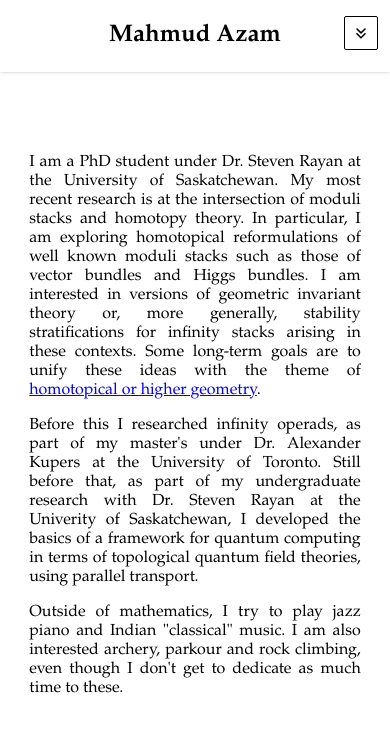
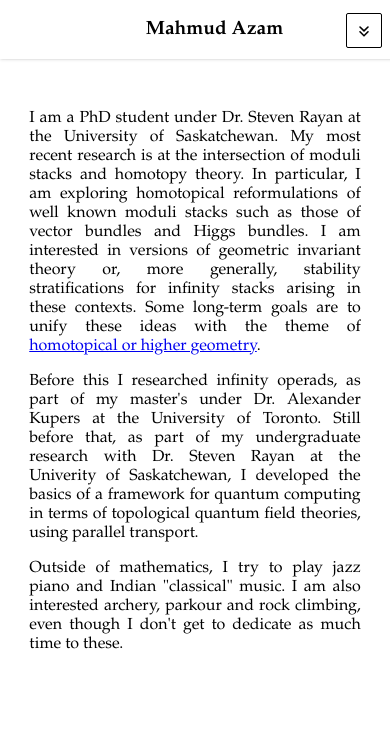
Before and after one commit to mahmudazam/mahmudazam.github.io, a React (Create React App) app: page /#/ in a window 390 px wide. Shown: the top 732 px of the page. Built offline with nearby package versions, Linux system fonts and the light colour scheme.

Commit message:
Improve Responsiveness throughout

```diff
--- a/src/CV/CV.module.css
+++ b/src/CV/CV.module.css
@@ -1,8 +1,22 @@
 
 .main {
   text-align: left;
+
   @media only screen and (min-width: 768px) {
-    padding-left: 25%;
-    padding-right: 25%;
+    padding-left: 7.5vw;
+    padding-right: 7.5vw;
+  }
+
+  @media only screen and (min-width: 1024px) {
+    padding-left: 11vw;
+    padding-right: 11vw;
+  }
+  @media only screen and (min-width: 1280px) {
+    padding-left: 15vw;
+    padding-right: 15vw;
+  }
+  @media only screen and (min-width: 1536px) {
+    padding-left: 20vw;
+    padding-right: 20vw;
   }
 }
--- a/src/CV/CV.tsx
+++ b/src/CV/CV.tsx
@@ -13,10 +13,10 @@ import {
 } from './Data';
 
 // CSS
-import _cvCSS from './CV.module.css';
-import _basicPage from '../Common/BasicPage.module.css';
-const cvCSS = _cvCSS['main'];
-const basicPageCSS = _basicPage['main'];
+import _basicPageCSS from '../Common/BasicPage.module.css';
+import _cvPageCSS from './CV.module.css';
+const basicPageCSS = _basicPageCSS['main'];
+const cvPageCSS = _cvPageCSS['main']
 //const textAlignRight_above768 = _responsive['text-align-right-above-768'];
 // End CSS
 
@@ -31,7 +31,7 @@ export function CVEntry(props : {
   const { title, description, period, children } = props;
   return (
     <div className="mt-2">
-      <span className="inline-block md:w-3/5 max-md:w-full">
+      <span className="inline-block md:w-3/5 w-full">
       <span className="font-bold">{title}</span>
         {description &&
           <span className="max-sm:hidden">
@@ -39,7 +39,7 @@ export function CVEntry(props : {
           </span>
         }
       </span>
-      <span className="inline-block md:w-2/5 max-md:w-full md:text-end">
+      <span className="inline-block md:w-2/5 w-full md:text-end">
         {periodToString(period)}
       </span>
       {description &&
@@ -69,7 +69,7 @@ function CVSection(props: {
 
 function CV() {
   return (
-  <div className={`${basicPageCSS} ${cvCSS}`}>
+  <div className={`${basicPageCSS} ${cvPageCSS}`}>
     <CVSection title='Education' marginTop="mt-0">
       {education.map((ed, index) =>
         <CVEntry
--- a/src/Common/BasicPage.module.css
+++ b/src/Common/BasicPage.module.css
@@ -9,18 +9,30 @@
 }
 
 .main {
+  padding-left: 7.5vw;
+  padding-right: 7.5vw;
+  padding-top: 11vh;
+  padding-bottom: 11vh;
+
   @media only screen and (min-width: 768px) {
-    padding-left: 30%;
-    padding-right: 30%;
-    padding-top: 11%;
-    padding-bottom: 7.5%;
+    padding-left: 15vw;
+    padding-right: 15vw;
+    padding-top: 15vh;
+    padding-bottom: 15vh
   }
-  @media only screen and (max-width: 768px) {
-    padding-left: 7.5%;
-    padding-right: 7.5%;
-    padding-top: 35%;
-    padding-bottom: 11%;
+  @media only screen and (min-width: 1024px) {
+    padding-left: 20vw;
+    padding-right: 20vw;
   }
+  @media only screen and (min-width: 1280px) {
+    padding-left: 22.5vw;
+    padding-right: 22.5vw;
+  }
+  @media only screen and (min-width: 1536px) {
+    padding-left: 27.5vw;
+    padding-right: 27.5vw;
+  }
+
   margin: '0%';
   animation: fade-in 0.5s ease-in-out;
   text-align: justify;
--- a/src/Header/Header.tsx
+++ b/src/Header/Header.tsx
@@ -1,6 +1,7 @@
 
 import React, { useEffect } from 'react';
 import {
+  NavLink,
   useLocation
 } from 'react-router-dom';
 
@@ -48,6 +49,7 @@ function Header() {
     <div className={`
       fixed
       z-10
+      pl-[5vw]
       flex
       flex-wrap
       min-w-full
@@ -58,9 +60,22 @@ function Header() {
       <Title>Mahmud Azam</Title>
       <Nav>
         {NavList.map((navItem, index) =>
-          <NavItem key={index} toRoute={navItem.route}>
-            {navItem.text}
-          </NavItem>
+          <NavLink
+            key={index}
+            to={navItem.route}
+            style={({ isActive}) => ({
+              textDecoration: 'none',
+              color: isActive ? 'black' : 'gray',
+            })}
+            className={`
+              transition-[color]
+              duration-[0.5s]
+            `}
+          >
+            <NavItem>
+              {navItem.text}
+            </NavItem>
+          </NavLink>
         )}
         <Highlighter navSeq={currNavSeq} />
       </Nav>
--- a/src/Header/Highlighter.tsx
+++ b/src/Header/Highlighter.tsx
@@ -2,6 +2,8 @@
 import React from 'react';
 
 import { useMedia, MediaState } from '../state';
+
+import NavItem from './NavItem'
 
 function Highlighter(props: {
   navSeq: number
@@ -10,32 +12,37 @@ function Highlighter(props: {
   const md = useMedia((state: MediaState) => state.md);
 
   return (
-    <span
+    <NavItem
       className={`
         absolute
+        top-0
+        left-0
         transition-transform
         duration-[0.35s]
+      `}
+      style={{
+        transform: md ? `translateX(${navSeq * 18}vw)`
+                      : `translateY(${navSeq * 7}vh)`
+      }}
+    >
+      <span
+        className={`
+        min-w-[30vw]
+        min-h-[6.25vh]
 
-        inline-flex
-        md:min-w-[11em]
-        md:min-h-[2.75em]
+        md:min-w-[15vw]
+        md:min-h-[7vh]
 
-        max-md:top-0
-        max-md:left-[25%]
-        max-md:min-w-[50%]
-        max-md:min-h-[2.75em]
+        lg:min-w-[10vw]
 
         border-solid
         border-l-0
         border-t-0
         border-r-0
         border-b-4
-      `}
-      style={{
-        transform: md ? `translateX(${navSeq * 11}em)`
-                      : `translateY(${navSeq * 3}em)`
-      }}
-    />
+        `}
+      />
+    </NavItem>
   );
 }
 
--- a/src/Header/Nav.tsx
+++ b/src/Header/Nav.tsx
@@ -16,13 +16,12 @@ function Nav(props : {
         relative
         inline-flex
         flex-wrap
-        md:min-w-[70%]
+        md:min-w-[72vw]
+        min-w-full
+        max-w-full
+        items-center
 
-        max-md:min-w-full
-        max-md:max-w-full
-
-        overflow-hidden
-        items-center
+        max-md:overflow-hidden
       `}
       style={maxMd ? {
         transitionProperty: 'max-height',
--- a/src/Header/NavButton.tsx
+++ b/src/Header/NavButton.tsx
@@ -6,8 +6,8 @@ import { useNavState } from '../state'
 
 const NavButtonStyle = `
   md:hidden
-  absolute right-[0.75em] top-[1em]
-  h-[2em] w-[2em]
+  absolute right-[7vw] top-[1.5vh]
+  h-[4vh] w-[4vh]
   bg-white
   border-solid border-[1px] rounded-sm
   cursor-pointer
--- a/src/Header/NavItem.tsx
+++ b/src/Header/NavItem.tsx
@@ -1,38 +1,28 @@
 
 import React from 'react';
 
-import { NavLink } from 'react-router-dom';
-
 function NavItem(props : {
-  toRoute: string,
+  className?: string
+  style?: any
   children: any
 }) {
-  const { toRoute, children } = props;
+  const { className, style, children } = props;
   return (
-    <NavLink
-      to={toRoute}
-      style={({ isActive}) => ({
-        textDecoration: 'none',
-        color: isActive ? 'black' : 'gray',
-      })}
+    <span
       className={`
         inline-flex
-        md:min-w-[11em]
-        md:max-w-[11em]
-        max-md:min-w-full
-
-        min-h-[3em]
-        max-h-[3em]
-
-        transition-[color]
-        duration-[0.5s]
-
         items-center
         justify-center
-      `}
+
+        min-w-[100vw]
+        min-h-[7vh]
+
+        md:min-w-[18vw]
+      ` + className}
+      style={style}
     >
       {children}
-    </NavLink>
+    </span>
   );
 }
 
--- a/src/Header/Title.tsx
+++ b/src/Header/Title.tsx
@@ -1,27 +1,22 @@
 
 import React from 'react';
+
+import NavItem from './NavItem'
 
 function Title(props : {
   children: any
 }) {
   const { children } = props;
   return (
-    <span className={`
-      inline-flex
-      md:min-w-[30%]
-      md:max-w-[30%]
-
-      max-md:min-w-full
-      max-md:min-h-[3em]
-      max-md:max-h-[3em]
-
-      items-center
-      justify-center
-      text-[1.5em]
-      font-bold
-    `}>
-      {children}
-    </span>
+    <NavItem>
+      <span className={`
+        text-[1.2em]
+        md:text-[1.25em]
+        font-bold
+      `}>
+        {children}
+      </span>
+    </NavItem>
   );
 }
 
```
